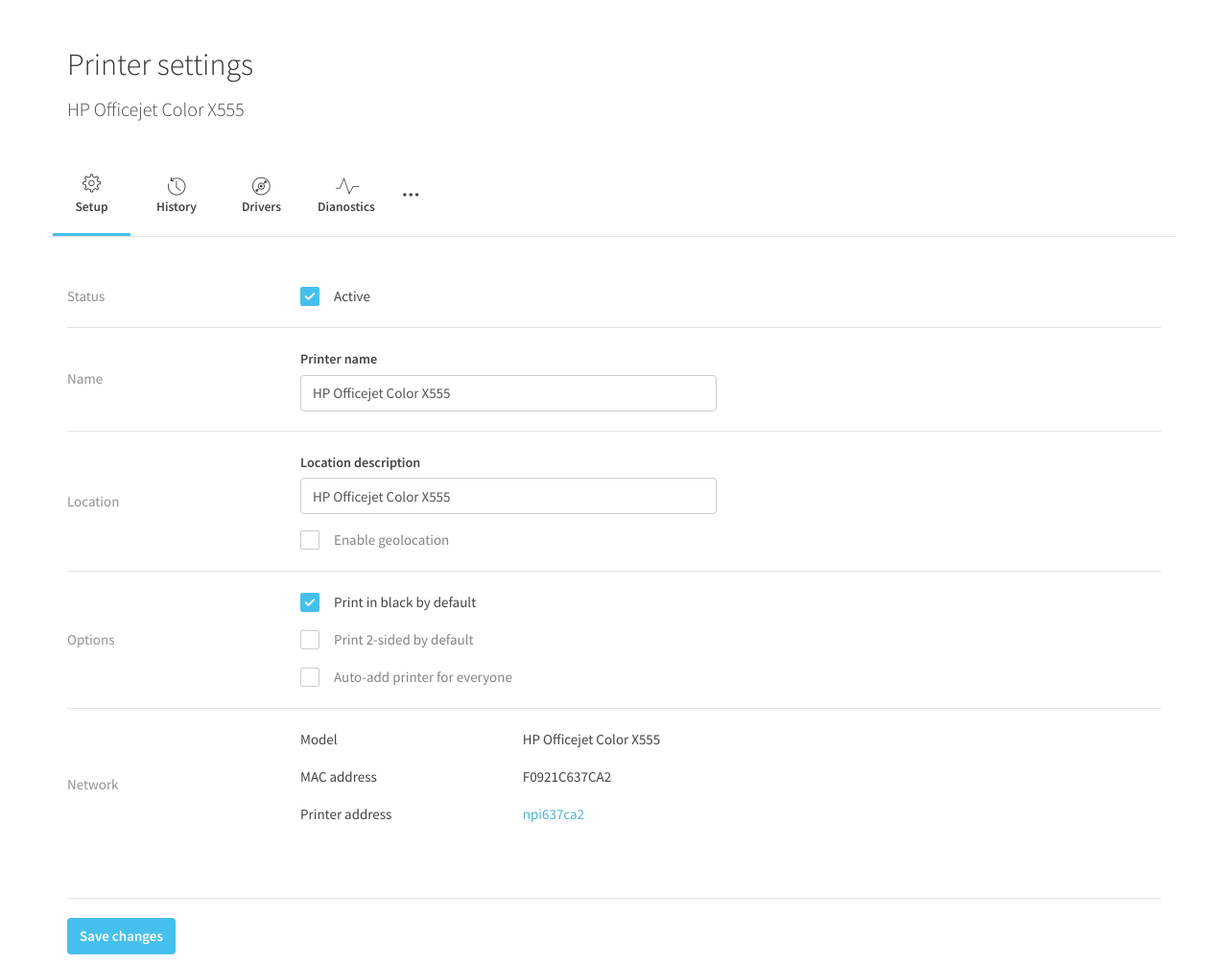
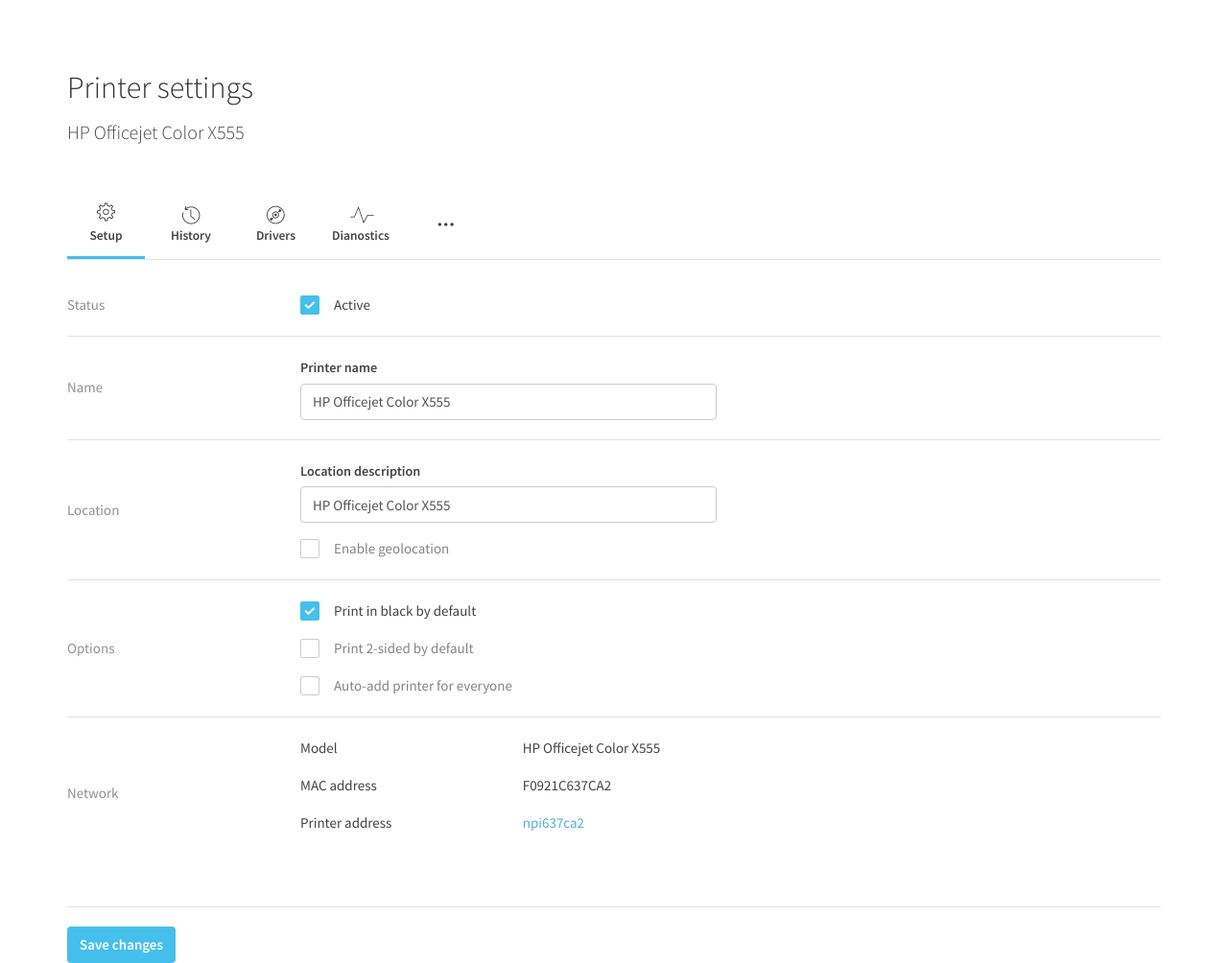
Before and after one commit to aakjaer/form-stuff, a Jekyll site: the page built from index.html, in a window 1280 px wide. Shown: the whole page at 96% size. Built offline with Jekyll 4.4.1, drawn with Linux system fonts in a browser that asks for light colours; nearby versions of some CDN libraries.

Commit message:
Getting there on the tab-menu

```diff
--- a/_layouts/default.html
+++ b/_layouts/default.html
@@ -9,9 +9,10 @@
         <link href="https://fonts.googleapis.com/css?family=Source+Sans+Pro:400,300,600,700" rel="stylesheet">
     </head>
     <body>
-        <div class="container">
+
+        <main role="main">
             {{ content }}
-        </div>
+        </main>
 
 
         <script src="//ajax.googleapis.com/ajax/libs/jquery/1.11.3/jquery.min.js"></script>
--- a/assets/_scss/_base.scss
+++ b/assets/_scss/_base.scss
@@ -4,3 +4,9 @@ body {
     -o-font-smoothing: antialiased;
     font-smoothing: antialiased;
 }
+
+.page-header {
+	@media screen and (max-width: $grid-float-breakpoint-max) {
+		display: none;
+	}
+}
--- a/assets/_scss/_tab-menu.scss
+++ b/assets/_scss/_tab-menu.scss
@@ -1,10 +1,21 @@
+$tab-menu-breakpoint: 320px;  // where does the text labels disappear
+$tab-menu-breakpoint-max: ($tab-menu-breakpoint - 1);
+
 // tab navigation and content
 .tab-menu {
+	@extend .container;
+
+	// remove padding on small devices
+	@media screen and (max-width: $screen-sm-min) {
+		padding: 0;
+		padding: 0;
+	}
+}
+
+.tab-menu > ul {
 	@extend .nav;
 	display: flex;
 	border-bottom: 1px solid $separator-color;
-	margin-left: -$grid-gutter-width/2;
-	margin-right: -$grid-gutter-width/2;
 
 	// use flex only on small devices (hopefully a mobile browser)
 	@media screen and (min-width: $screen-sm-min) {
@@ -28,18 +39,22 @@
 		}
     }
 
-
 	> a {
-		min-height: 5em;
 		text-align: center;
 		font-weight: 600;
 		font-size: 0.9em;
-		padding: 5px;
+		padding: 1.4em 0;
 		color: $text-color !important;
+		outline: 0;
+		@include user-select(none);
 		@include transition(all 0.25s);
 
+	    @media screen and (min-width: $tab-menu-breakpoint) {
+			min-height: 5em;
+	    	padding: 0.8em 0;
+	    }
+
 	    @media screen and (min-width: $screen-sm-min) {
-	    	min-height: 5em;
 	    	min-width: 6em; // force a somewhat similar width
 	    }
 
@@ -52,7 +67,7 @@
 }
 
 .tab-menu__tab-label {
-	@media screen and (max-width: 320px) {
+	@media screen and (max-width: 350px) {
 		display: none;
 	}
 }
@@ -65,22 +80,12 @@
 	@include transition(transform 0.25s);
 }
 
-// overflow menu tab is a bit special ...
-.tab-menu .tab-menu__overflow-tab {
-
-	a {
-		min-width: auto;
-	}
-
-	.tab-menu__icon {
-		line-height: 2;
+// overflow menu doesn't have text ...
+.tab-menu__overflow-tab .tab-menu__icon {
+	@media screen and (min-width: $tab-menu-breakpoint) {
+		line-height: 2.1;
 	}
 }
-
-.tab-content {
-	padding-top: 2em;
-}
-
 
 ///////////////////////////////////////
 
@@ -98,3 +103,7 @@
 		@include translate(0, -3px);
 	}
 }
+
+.tab-content {
+	padding-top: 1em;
+}
--- a/index.html
+++ b/index.html
@@ -4,12 +4,14 @@ layout: default
 
 
 <div class="page-header">
-	<h1 class="page-title">Printer settings</h1>
-	<p class="page-subtitle">HP Officejet Color X555</p>
+	<div class="container">
+		<h1 class="page-title">Printer settings</h1>
+		<p class="page-subtitle">HP Officejet Color X555</p>
+	</div>
 </div>
 
-<div>
-	<ul class="tab-menu" role="tablist">
+<nav class="tab-menu" role="tablist">
+	<ul>
 		<li class="tab-menu__tab active" role="presentation">
 			<a href="#setup" aria-controls="setup" role="tab" data-toggle="tab">
 				<i class="tab-menu__icon icon-cog"></i>
@@ -44,7 +46,9 @@ layout: default
 			</ul>
 		</li>
 	</ul>
+</nav>
 
+<div class="container">
 	<div class="tab-content">
 		<!-- setup content  -->
 		<div role="tabpanel" class="tab-pane active" id="setup">
```
Also changed, not shown: 2 other files.
